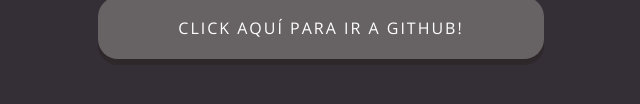
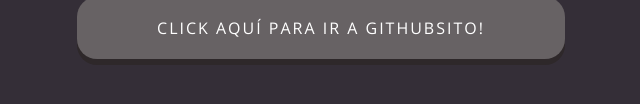
Before and after one commit to Chechoelgris/cursoGit, a plain HTML site: page index.html in a window 1280 px wide. Shown: the part 556-660 px from the top of the page, without its empty margins (319-959 px from the left). Drawn offline with nearby package versions, Linux system fonts and the light colour scheme.

Commit message:
githubsito

```diff
--- a/index.html
+++ b/index.html
@@ -15,7 +15,7 @@
       <img src="https://assets-cdn.github.com/images/modules/logos_page/Octocat.png" alt="octocat">
     </a>
     <button type="button" class="btn">
-      <a href="https://github.com/" target="_blank">Click aquí para ir a GitHub!</a>
+      <a href="https://github.com/" target="_blank">Click aquí para ir a GitHubsito!</a>
     </button>
   </div>
 </body>
```
